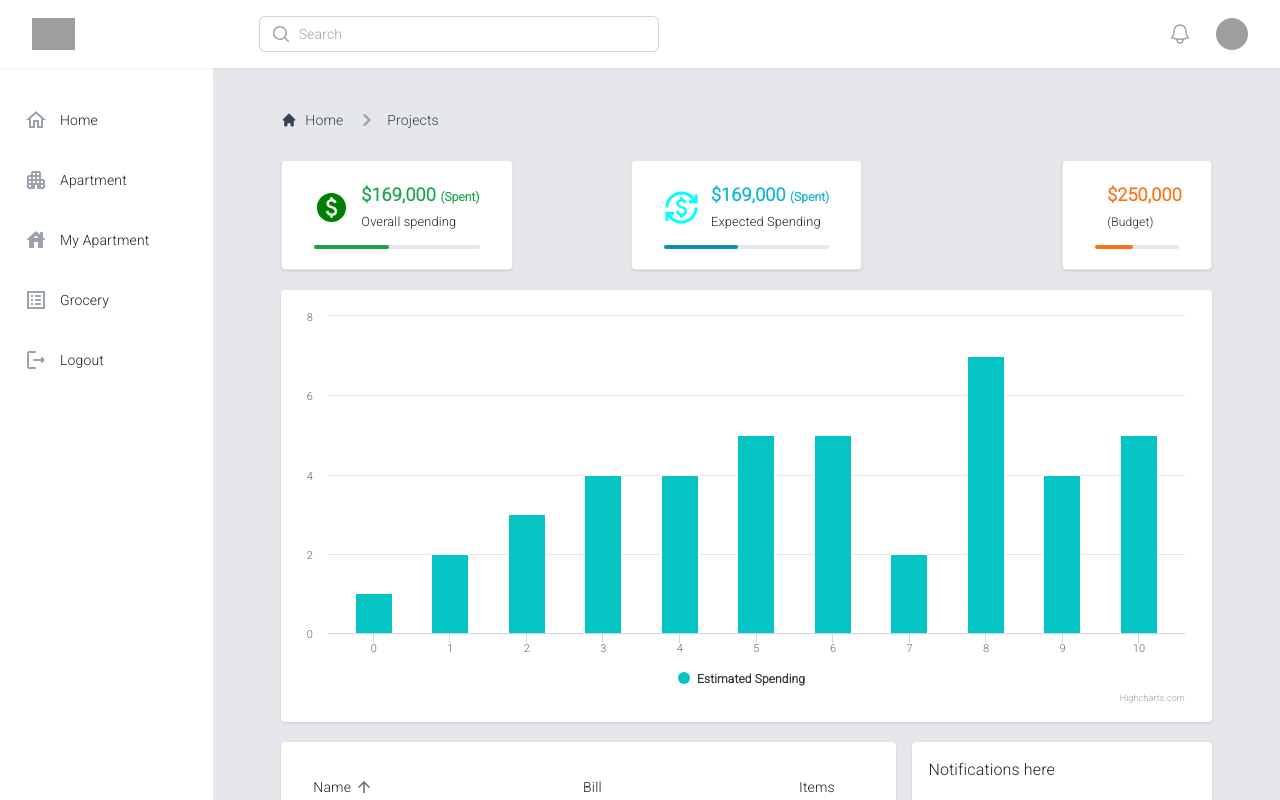
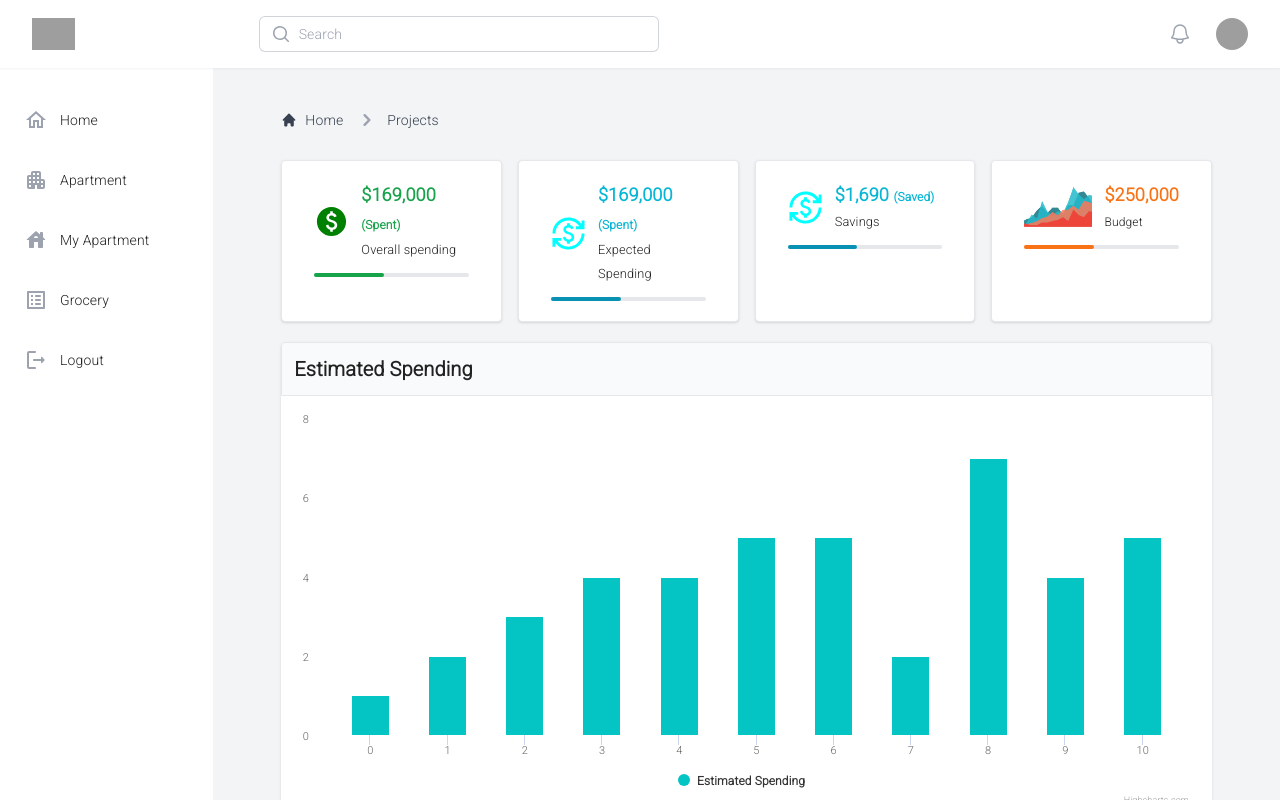
Before and after one commit to farhan-34/appartment-manager, a React (Create React App) app in the folder Apartment-Manager/: page / in a window 1280 px wide. Built offline with nearby package versions, Linux system fonts and the light colour scheme; sample sign-in values are in the browser's storage; grey boxes are pictures that could not be loaded.

Commit message:
Home page complete.

```diff
--- a/Apartment-Manager/src/components/HOC.jsx
+++ b/Apartment-Manager/src/components/HOC.jsx
@@ -8,7 +8,7 @@ export const HOC = (props) =>{
     return(
       <div className='max-h-screen overflow-y-auto'>
         <Header />
-        <div className='grid grid-cols-12 bg-gray-200'>
+        <div className='grid grid-cols-12 bg-gray-100'>
           <div className='col-span-2 h-full'><Sidebar /></div>
           <div className='col-span-10 p-10'>
             <nav className="flex px-7" aria-label="Breadcrumb">
--- a/Apartment-Manager/src/pages/home/Home.jsx
+++ b/Apartment-Manager/src/pages/home/Home.jsx
@@ -1,140 +1,210 @@
-import React from 'react'
-import { HOC } from '../../components/HOC'
-import Highcharts from 'highcharts'
-import HighchartsReact from 'highcharts-react-official'
-import EnhancedTable from '../../components/Table'
-import CurrencyExchangeIcon from '@mui/icons-material/CurrencyExchange';
-import PaidIcon from '@mui/icons-material/Paid';
+import React from "react";
+import { HOC } from "../../components/HOC";
+import Highcharts from "highcharts";
+import HighchartsReact from "highcharts-react-official";
+import EnhancedTable from "../../components/Table";
+import CurrencyExchangeIcon from "@mui/icons-material/CurrencyExchange";
+import PaidIcon from "@mui/icons-material/Paid";
+import { Notifications } from "@mui/icons-material";
 
 const Home = () => {
   const options = {
     chart: {
-      type: 'line',
+      type: "line",
     },
     title: {
-      text: ''
+      text: "",
     },
     plotOptions: {
       line: {
-        showInLegend: true
-      }
+        showInLegend: true,
+      },
     },
     yAxis: {
-      title: '',
+      title: "",
+      lineColor: 'transparent',
+      gridLineWidth: 0
+    },
+    xAxis: {
+      title: "",
+      lineColor: 'transparent',
+      gridLineWidth: 0
     },
     credits: {
-      enable: false
+      enable: false,
     },
-    series: [{
-      type: 'column',
-      name: 'Estimated Spending',
-      color: '#04c4c4',
-      data: [1, 2, 3, 4, 4, 5, 5, 2, 7, 4, 5]
-    }]
-  }
+    series: [
+      {
+        type: "column",
+        name: "Estimated Spending",
+        color: "#04c4c4",
+        data: [1, 2, 3, 4, 4, 5, 5, 2, 7, 4, 5],
+      },
+    ],
+  };
   const data = [
     {
-      Name: 'Name',
+      Name: "Name",
       Bill: 1201,
-      Items: 'A & B'
+      Items: "A & B",
     },
     {
-      Name: 'Hello',
+      Name: "Hello",
       Bill: 1202,
-      Items: 'A & B'
+      Items: "A & B",
     },
     {
-      Name: 'There',
+      Name: "There",
       Bill: 1200,
-      Items: 'A & B'
+      Items: "A & B",
     },
     {
-      Name: 'How',
+      Name: "How",
       Bill: 1200,
-      Items: 'A & B'
+      Items: "A & B",
     },
     {
-      Name: 'Are',
+      Name: "Are",
       Bill: 1200,
-      Items: 'A & B'
+      Items: "A & B",
     },
     {
-      Name: 'You',
+      Name: "You",
       Bill: 1200,
-      Items: 'A & B'
+      Items: "A & B",
     },
   ];
   return (
     <HOC>
       <div>
-        <div className='grid grid-cols-12 gap-4 justify-between'>
-          <div className='col-span-4 items-center border rounded shadow bg-white min-w-2/4 mr-auto py-5 px-8'>
-            <div className='flex items-center'>
-              <PaidIcon htmlColor='green' className='items-center' fontSize='large' />
-              <div className='items-center ml-3'>
-                <strong><h4 className='text-lg text-green-600'>$169,000 <small className='text-xs'>(Spent)</small></h4></strong>
+        <div className="grid grid-cols-12 gap-4 justify-evenly">
+          <div className="col-span-3 items-center border rounded shadow bg-white min-w-2/4 py-5 px-8">
+            <div className="flex items-center">
+              <PaidIcon
+                htmlColor="green"
+                className="items-center"
+                fontSize="large"
+              />
+              <div className="items-center ml-3">
+                <strong>
+                  <h4 className="text-lg text-green-600">
+                    $169,000 <small className="text-xs">(Spent)</small>
+                  </h4>
+                </strong>
                 <small>Overall spending</small>
               </div>
             </div>
             <div class="w-full bg-gray-200 rounded-full h-1 mt-3">
-              <div class="bg-green-600 h-1 rounded-full dark:bg-green-500" style={{ width: '45%' }}></div>
+              <div
+                class="bg-green-600 h-1 rounded-full dark:bg-green-500"
+                style={{ width: "45%" }}
+              ></div>
             </div>
-
-
           </div>
 
-          <div className='col-span-4 items-center border rounded shadow bg-white min-w-2/4 mx-auto py-5 px-8'>
-            <div className='flex items-center'>
-              <CurrencyExchangeIcon htmlColor='cyan' className='items-center' fontSize='large' />
-              <div className='items-center ml-3' >
-                <strong><h4 className='text-lg text-cyan-500'>$169,000 <small className='text-xs'>(Spent)</small></h4></strong>
+          <div className="col-span-3 items-center border rounded shadow bg-white min-w-2/4  py-5 px-8">
+            <div className="flex items-center">
+              <CurrencyExchangeIcon
+                htmlColor="cyan"
+                className="items-center"
+                fontSize="large"
+              />
+              <div className="items-center ml-3">
+                <strong>
+                  <h4 className="text-lg text-cyan-500">
+                    $169,000 <small className="text-xs">(Spent)</small>
+                  </h4>
+                </strong>
                 <small>Expected Spending</small>
               </div>
             </div>
             <div class="w-full bg-gray-200 rounded-full h-1 mt-3">
-              <div class="bg-cyan-600 h-1 rounded-full dark:bg-cyan-500" style={{ width: '45%' }}></div>
+              <div
+                class="bg-cyan-600 h-1 rounded-full dark:bg-cyan-500"
+                style={{ width: "45%" }}
+              ></div>
             </div>
           </div>
 
-          <div className='col-span-4 items-center border rounded shadow bg-white w-2/4 ml-auto py-5 px-8'>
-            <div className='flex items-center'>
-              <div className='h-10 w-20'>
-                <img className='w-full h-full' src={require("../../assets/images/budgetGraph.png")} alt='Graph'></img>
-              </div>
-              <div className='items-center ml-3' >
-                <strong><h4 className='text-lg text-orange-500'>$250,000</h4></strong>
-                <small className='text-xs'>(Budget)</small>
+          <div className="col-span-3 items-center border rounded shadow bg-white min-w-2/4  py-5 px-8">
+            <div className="flex items-center">
+              <CurrencyExchangeIcon
+                htmlColor="cyan"
+                className="items-center"
+                fontSize="large"
+              />
+              <div className="items-center ml-3">
+                <strong>
+                  <h4 className="text-lg text-cyan-500">
+                    $1,690 <small className="text-xs">(Saved)</small>
+                  </h4>
+                </strong>
+                <small>Savings</small>
               </div>
             </div>
             <div class="w-full bg-gray-200 rounded-full h-1 mt-3">
-              <div class="bg-orange-500 h-1 rounded-full dark:bg-orange-400" style={{ width: '45%' }}></div>
+              <div
+                class="bg-cyan-600 h-1 rounded-full dark:bg-cyan-500"
+                style={{ width: "45%" }}
+              ></div>
+            </div>
+          </div>
+
+          <div className="col-span-3 items-center border rounded shadow bg-white min-w-2/4 py-5 px-8">
+            <div className="flex items-center">
+              <div className="h-10 w-20">
+                <img
+                  className="w-full h-full"
+                  src={require("../../assets/images/budgetGraph.png")}
+                  alt="Graph"
+                ></img>
+              </div>
+              <div className="items-center ml-3">
+                <strong>
+                  <h4 className="text-lg text-orange-500">$250,000</h4>
+                </strong>
+                <small className="text-xs">Budget</small>
+              </div>
+            </div>
+            <div class="w-full bg-gray-200 rounded-full h-1 mt-3">
+              <div
+                class="bg-orange-500 h-1 rounded-full dark:bg-orange-400"
+                style={{ width: "45%" }}
+              ></div>
             </div>
           </div>
         </div>
 
-        <div className='w-full my-5 bg-white rounded shadow p-4'>
-          <HighchartsReact
-            highcharts={Highcharts}
-            options={options}
-          />
+        <div className="w-full my-5 bg-white rounded shadow">
+          <h3 className='p-3 text-xl font-bold bg-gray-50 border w-full rounded-t'>Estimated Spending</h3>
+          <div className="p-3">
+            <HighchartsReact highcharts={Highcharts} options={options} />
+          </div>
         </div>
 
-        <div className='grid grid-cols-12 gap-4'>
-          <div className='col-span-8 bg-white rounded shadow p-4'>
-            <EnhancedTable model={data} />
+        <div className="grid grid-cols-12 gap-4">
+          <div className="col-span-8 bg-white rounded shado">
+            <h3 className='p-3 text-xl font-bold bg-gray-50 border w-full rounded-t'>Grocery List</h3>
+            <div className="px-3 pt-1 pb-2">
+              <EnhancedTable model={data} />
+            </div>
           </div>
 
-          <div className='col-span-4 bg-white rounded shadow p-4'>
-            Notifications here
+          <div className="col-span-4 bg-white rounded shadow">
+            <h3 className='p-3 text-xl font-bold bg-gray-50 border w-full rounded-t'>Notifications</h3>
+            <div className="p-4">
+              <div className="border rounded p-4 flex items-center">
+                <span className="mr-2 border rounded-full p-2 items-center">
+                  <Notifications fontSize="large" htmlColor="orange" />
+                </span>
+                <p>ome notifications can be found here</p>
+              </div>
+            </div>
           </div>
-
-
         </div>
       </div>
     </HOC>
+  );
+};
 
-
-  )
-}
-
-export default Home
+export default Home;
```
